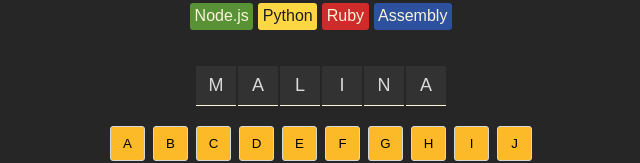
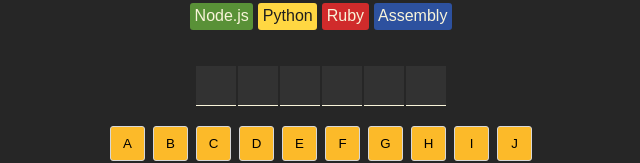
Before and after one commit to kolodziejmateusz/React-kurs-scrimba, a React (Vite) app in the folder Assembly-Endgame-Capstone-Project/: page / in a window 1280 px wide. Shown: the part 253-416 px from the top of the page, without its empty margins (319-959 px from the left). Built offline with nearby package versions, Linux system fonts and the light colour scheme.

Commit message:
Assembly Endgame - Only display correctly guessed letters in word

```diff
--- a/Assembly-Endgame-Capstone-Project/src/App.jsx
+++ b/Assembly-Endgame-Capstone-Project/src/App.jsx
@@ -49,7 +49,11 @@ export default function App() {
 
   const letterElements = currentWord
     .split("")
-    .map((letter, index) => <span key={index}>{letter.toUpperCase()}</span>);
+    .map((letter, index) => (
+      <span key={index}>
+        {guessedLetters.includes(letter) ? letter.toUpperCase() : ""}
+      </span>
+    ));
 
   return (
     <main>
```
